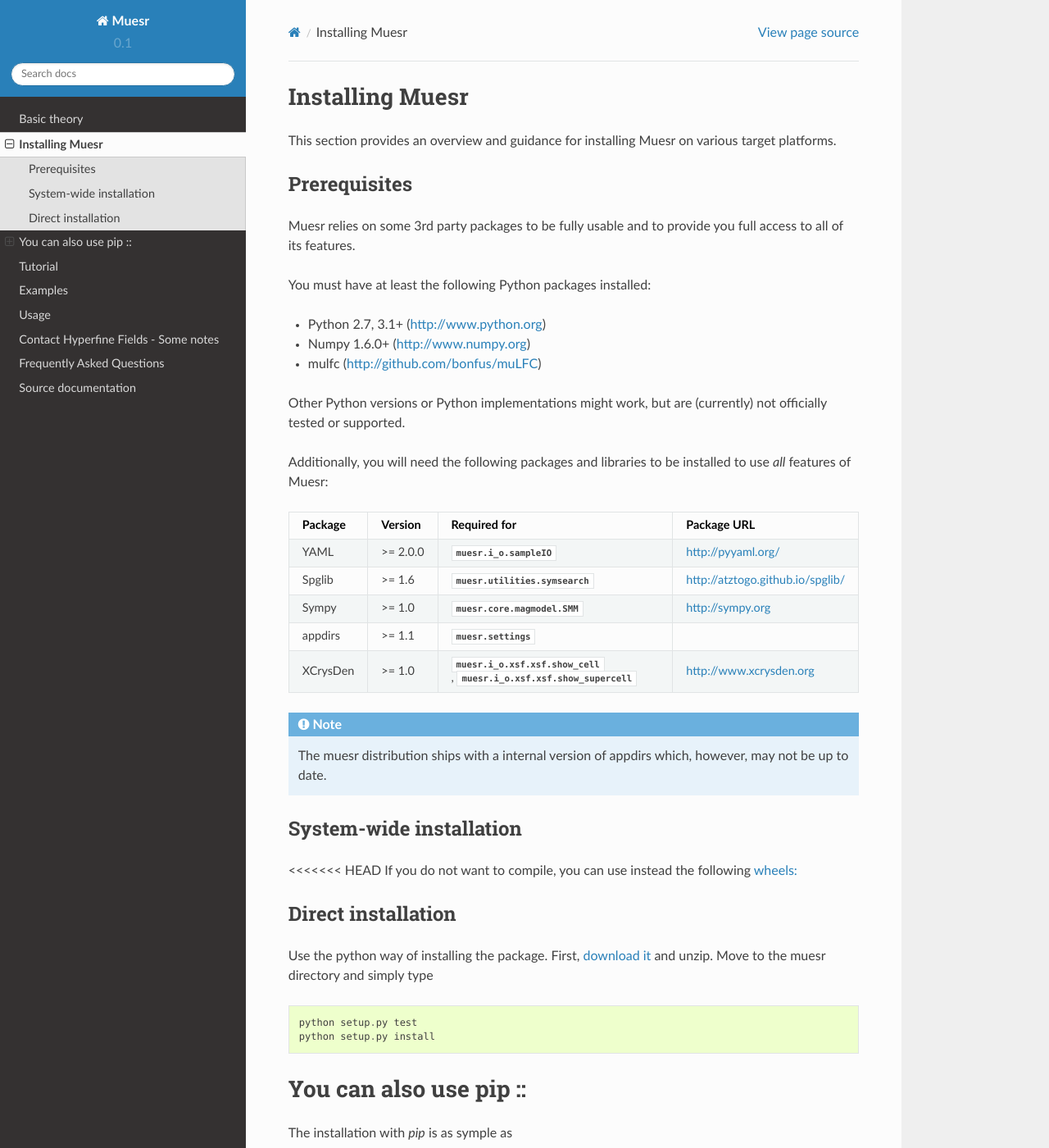
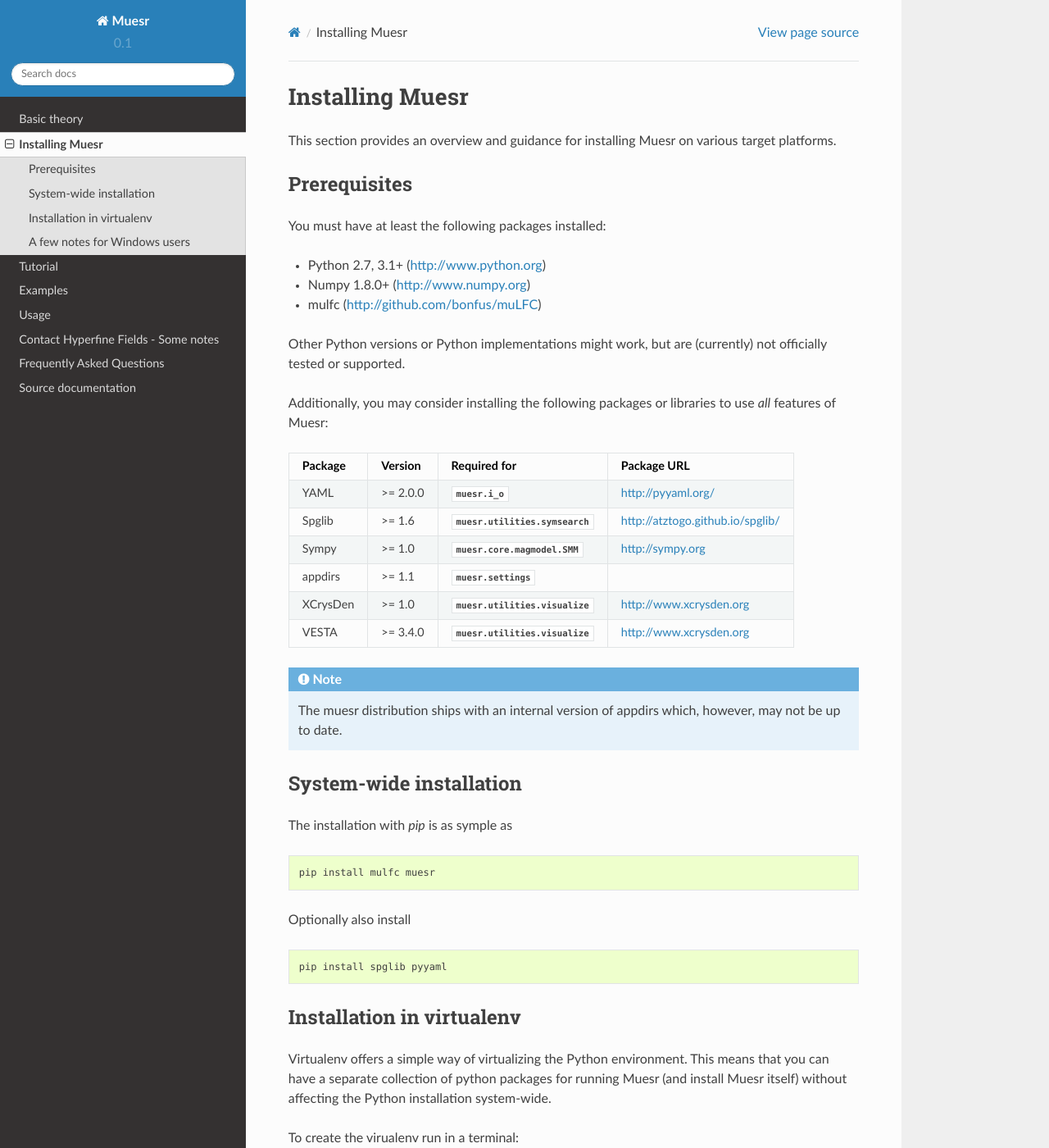
Before and after one commit to bonfus/muesr, a Sphinx documentation site: the page built from docs/Install.rst, in a window 1280 px wide and 1400 px high. Shown: the whole window at 82% size. Built offline with Sphinx 7.4.7 and the Read the Docs theme 2.0.0, drawn with Linux system fonts in a browser that asks for light colours; pages that are not in the unit, such as notebooks, are missing from menus; some of the changed text lies outside the part shown.

Commit message:
Updated install instructions and resolved merge conflicts

```diff
--- a/docs/Install.rst
+++ b/docs/Install.rst
@@ -5,61 +5,47 @@
 
 Prerequisites
 -------------
-Muesr relies on some 3rd party packages to be fully usable and to
-provide you full access to all of its features.
 
-You must have at least the following Python packages installed:
+You must have at least the following packages installed:
 
 * Python 2.7, 3.1+      (http://www.python.org)
-* Numpy 1.6.0+          (http://www.numpy.org)
+* Numpy 1.8.0+          (http://www.numpy.org)
 * mulfc                 (http://github.com/bonfus/muLFC)
 
 Other Python versions or Python implementations might work, but are
 (currently) not officially tested or supported.
 
 
-Additionally, you will need the following packages and libraries to be
-installed to use *all* features of Muesr:
+Additionally, you may consider installing the following packages or
+libraries to use *all* features of Muesr:
 
 ========= ========= =============================================== =========================================
 Package   Version   Required for                                    Package URL
 ========= ========= =============================================== =========================================
-YAML      >= 2.0.0  :mod:`muesr.i_o.sampleIO`                       http://pyyaml.org/
+YAML      >= 2.0.0  :mod:`muesr.i_o`                                http://pyyaml.org/
 Spglib    >= 1.6    :mod:`muesr.utilities.symsearch`                http://atztogo.github.io/spglib/
 Sympy     >= 1.0    :mod:`muesr.core.magmodel.SMM`                  http://sympy.org
 appdirs   >= 1.1    :mod:`muesr.settings`
-XCrysDen  >= 1.0    :mod:`muesr.i_o.xsf.xsf.show_cell` ,            http://www.xcrysden.org
-                    :mod:`muesr.i_o.xsf.xsf.show_supercell`
+XCrysDen  >= 1.0    :mod:`muesr.utilities.visualize`                http://www.xcrysden.org
+VESTA     >= 3.4.0  :mod:`muesr.utilities.visualize`                http://www.xcrysden.org
 ========= ========= =============================================== =========================================
 
 .. note::
-   The muesr distribution ships with a internal version of appdirs which,
+   The muesr distribution ships with an internal version of appdirs which,
    however, may not be up to date.
 
 
 System-wide installation
 -------------------------
 
-<<<<<<< HEAD
-If you do not want to compile, you can use instead the following `wheels: <https://packaging.python.org/wheel_egg/>`_
-
-Direct installation
--------------------
-Use the python way of installing the package. First, `download it <https://github.com/bonfus/muesr/archive/master.zip>`_ and unzip. Move to the muesr directory and simply type ::
-
-   python setup.py test
-   python setup.py install
-
-You can also use pip ::
-=======
 The installation with `pip` is as symple as ::
 
-    pip install -r requirements.txt muesr
->>>>>>> pietro/master
+    pip install mulfc muesr
 
-   pip install muesr-0.1.tar.gz
+Optionally also install ::
 
-(you'll probably need to be superuser)
+    pip install spglib pyyaml
+
 
 Installation in virtualenv
 --------------------------
@@ -69,13 +55,9 @@
 for running Muesr (and install Muesr itself) without affecting the Python
 installation system-wide.
 
-To install Muesr in a virtualenv, first make sure that the command `virtualenv`
-is available on your system. If not, please check online what is the
-recommended way of installing virtualenv for your operation system.
-
 To create the virualenv run in a terminal: ::
 
-   virtualenv muesr-env
+   python -m virtualenv muesr-env
 
 and to activate the environment (Linux and OsX) ::
 
@@ -85,7 +67,7 @@
 now you can install mulfc and Muesr in the virtualenv with the same commands
 reported above ::
 
-    pip install -r requirements.txt muesr
+    pip install mulfc muesr
 
 
 A few notes for Windows users
@@ -109,35 +91,3 @@
 
 Now you are ready to go! Why not start with a look at the first paragraph
 of the :ref:`tutorial` and then move directly to the Muesr :ref:`examples`?
-
-
-Compilation from source and system-wide installation
-----------------------------------------------------
-
-This is the hard way, but allows to custmize some parts of the installation.
-In order to compile the python extension you also need the build tools appropriate
-for your system (gcc on Linux, XCode on OS X, Visual Studio or gcc on Windows).
-To install the packages you'll need to be superuser.
-
-<<<<<<< HEAD
-   pip install pyyaml spglib
-
-If you get a `permission denied` error messages, try again the last commend as
-
-   sudo pip install pyyaml spglib
-=======
-Use git to clone Muesr and muLFC projects.
-First install `muLFC`  ::
-
-    git clone https://github.com/bonfus/muLFC.git
-    cd muLFC
-    python setup.py install
->>>>>>> pietro/master
-
-
-Next install `muesr` (and possibly optional requirements) ::
-
-    # optional, but suggested:
-    pip install spglib pyyaml
-    #
-    pip install muesr
```
Also changed, not shown: docs/Source.rst (+8 -0 lines), docs/Tutorial.rst (+5 -23 lines).
